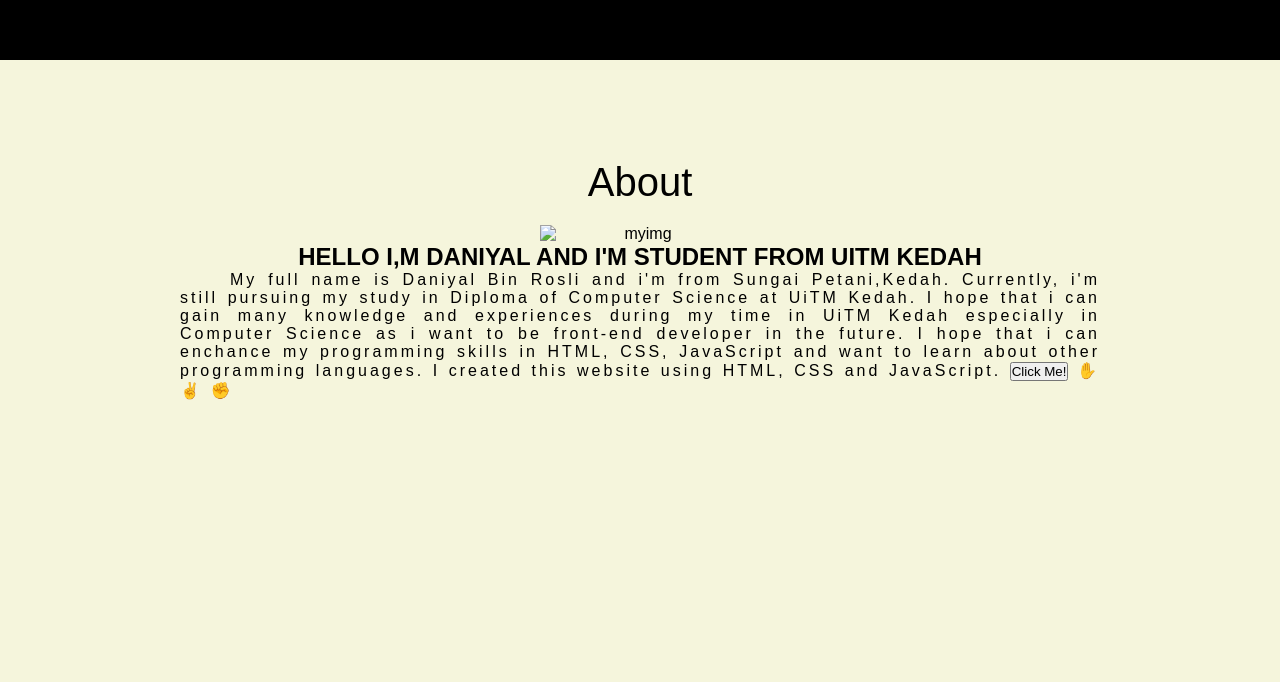
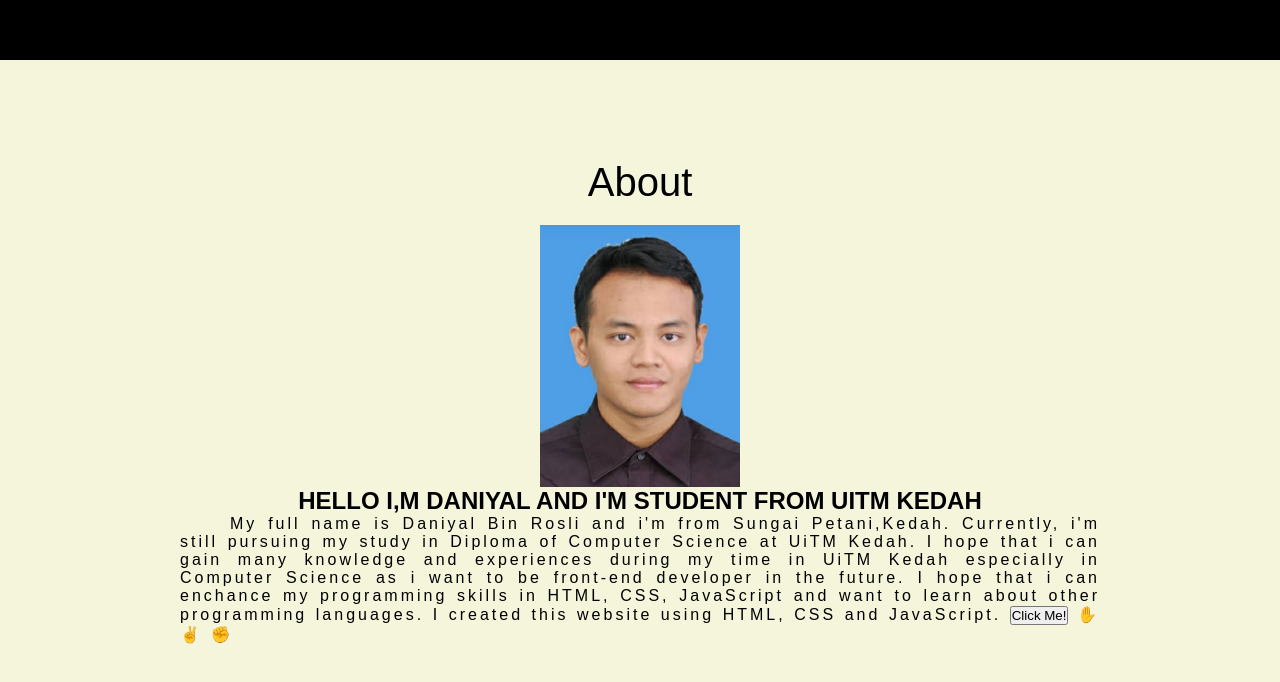
Before and after one commit to daniyalrosli/individual-web, a plain HTML site: page home.html in a window 1280 px wide. Shown: the part 740-1422 px from the top of the page. Before the commit the page ends 1240 px from the top, so only its background shows below. Drawn offline with nearby package versions, Linux system fonts and the light colour scheme.

Commit message:
Update home.html

```diff
--- a/home.html
+++ b/home.html
@@ -59,7 +59,7 @@
         <h2 class ="title">About </h2>
         <div class="about-content">
             <div class="column left">
-                <img src="file:///Users/daniyalrosli/Desktop/new/img.png"alt="myimg">
+                <img src="daniyal.png"alt="myimg">
                 <h1>Hello i,m Daniyal and i'm student from UiTM Kedah</h1>
                 <p id="demo">My full name is Daniyal Bin Rosli and i'm from Sungai Petani,Kedah. Currently, i'm still pursuing my study in Diploma of Computer Science at UiTM Kedah.
                     I hope that i can gain many knowledge and experiences during my time in UiTM Kedah especially in Computer Science as i want to be front-end developer in the future. I hope that
```
